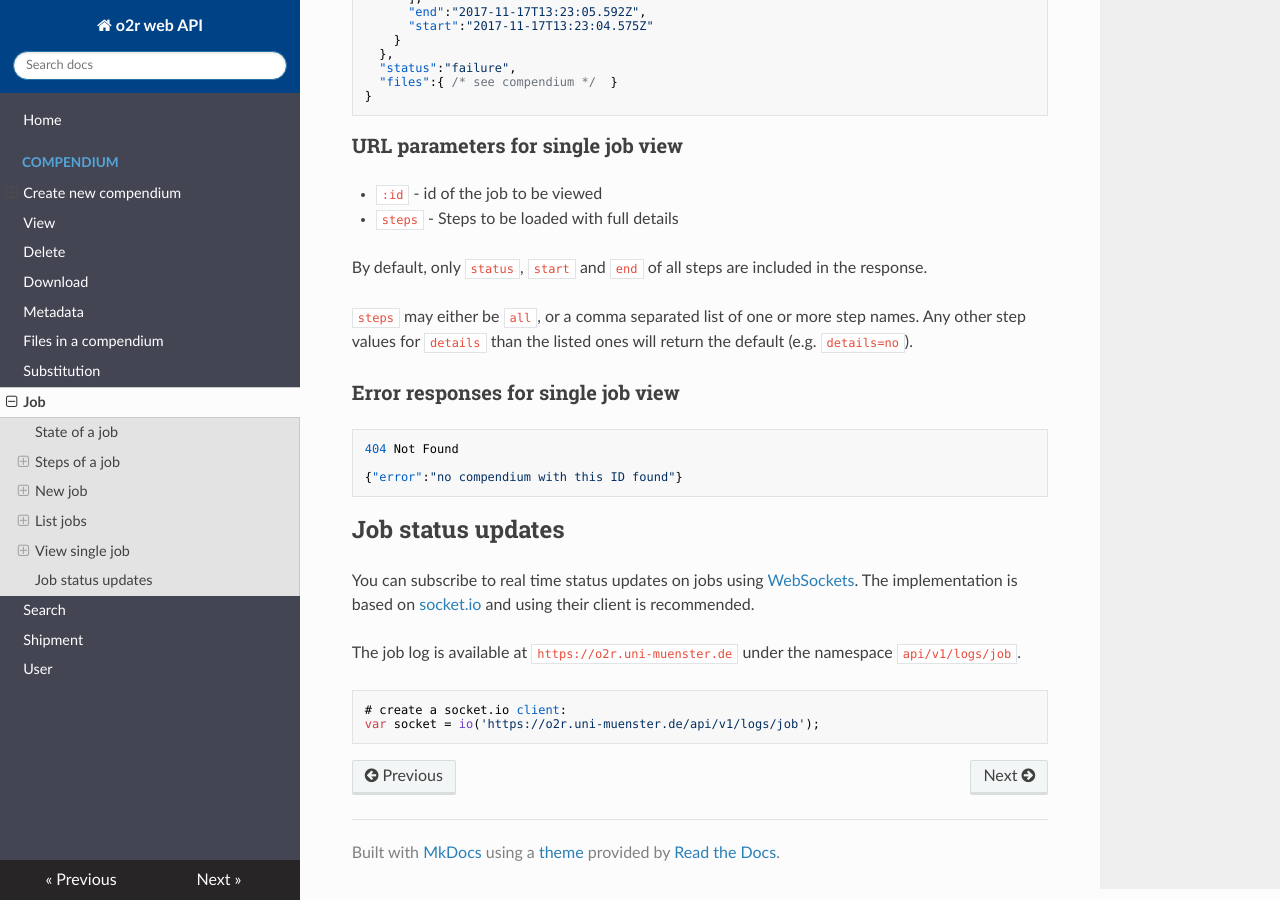
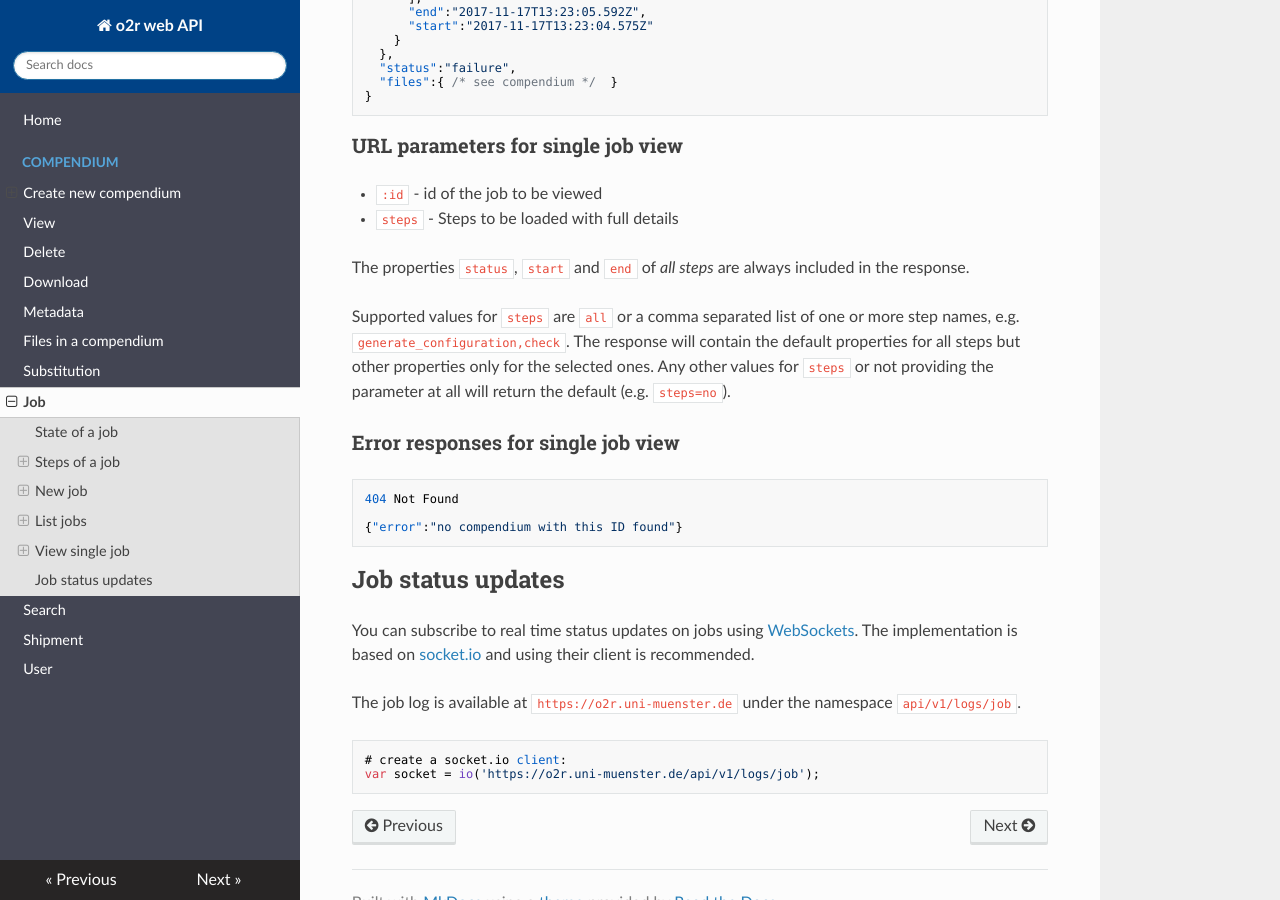
Before and after one commit to o2r-project/api, an MkDocs documentation site: the page built from docs/job.md, in a window 1280 px wide and 900 px high, scrolled down 5455 px. Built offline with MkDocs 1.6.1, drawn with Linux system fonts in a browser that asks for light colours; nearby versions of some CDN libraries; old or Windows-style settings are respelled for this version of MkDocs.

Commit message:
Improve "steps" query parameter description for job

```diff
--- a/docs/job.md
+++ b/docs/job.md
@@ -293,10 +293,11 @@ View details for a single job. The file listing format is described in [compendi
 - `:id` - id of the job to be viewed
 - `steps` - Steps to be loaded with full details
 
-By default, only `status`, `start` and `end` of all steps are included in the response.
+The properties `status`, `start` and `end` of _all steps_ are always included in the response.
 
-`steps` may either be `all`, or a comma separated list of one or more step names.
-Any other step values for `details` than the listed ones will return the default (e.g. `details=no`).
+Supported values for `steps` are `all` or a comma separated list of one or more step names, e.g. `generate_configuration,check`.
+The response will contain the default properties for all steps but other properties only for the selected ones.
+Any other values for `steps` or not providing the parameter at all will return the default (e.g. `steps=no`).
 
 ### Error responses for single job view
 
```
Also changed, not shown: docs/compendium/delete.md (+0 -1 lines).
